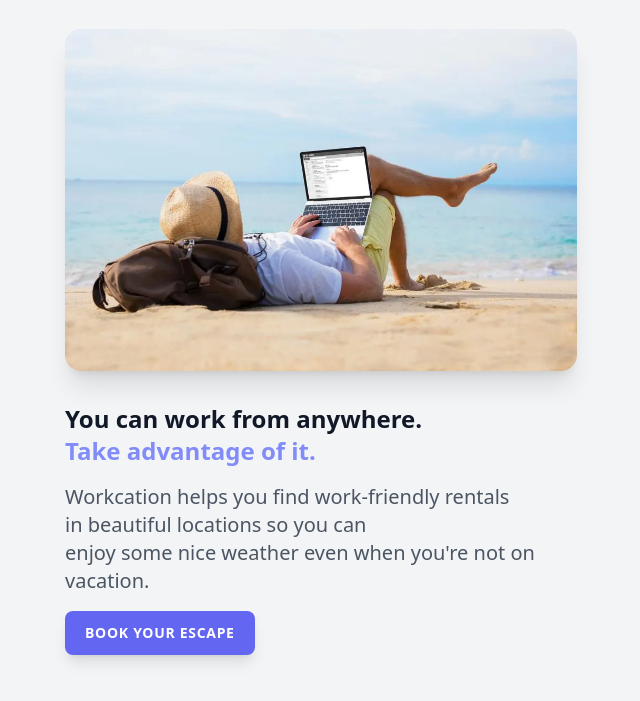
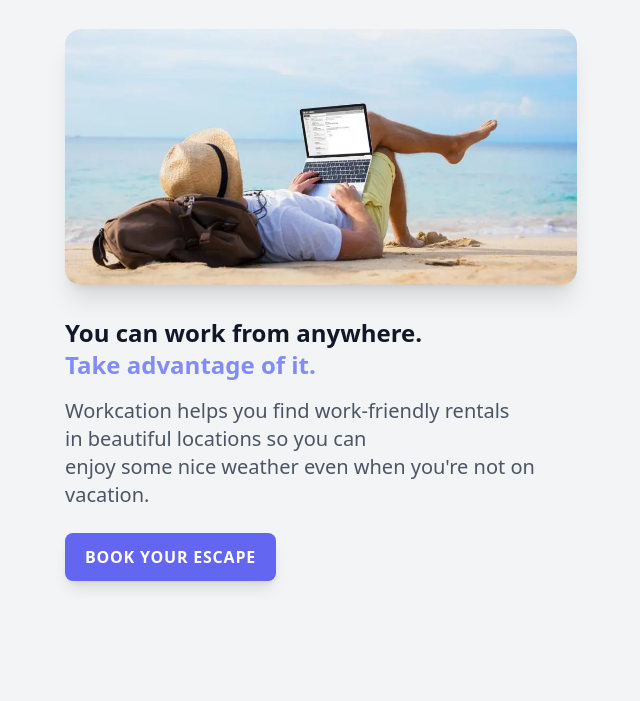
Before and after one commit to AntoineMHB/Codewars_with_JS, a website built with Vite: page index.html in a window 1280 px wide. Shown: the part 131-832 px from the top of the page, without its empty margins (319-959 px from the left). After the commit the page ends 800 px from the top, so only its background shows below. Built offline with nearby package versions, Linux system fonts and the light colour scheme.

Commit message:
responsiveness on sm breakpoint done

```diff
--- a/index.html
+++ b/index.html
@@ -8,7 +8,8 @@
 <body class="bg-gray-100 ">
     <div class="px-8 py-12 max-w-md mx-auto sm:max-w-xl">
         <img class="h-20" src="/img/logo.svg" alt="Workcation" />
-        <img class="mt-6 rounded-2xl shadow-xl sm:mt-8" src="/img/workvac.webp" alt="Man working on the beach">
+        <img class="mt-6 rounded-2xl shadow-xl sm:mt-8 sm:h-64 sm:w-full
+        sm:object-cover object-center" src="/img/workvac.webp" alt="Man working on the beach">
         <h1 class="mt-6 text-2xl font-bold text-gray-900 sm:mt-8">
             You can work from anywhere. <br>
             <span class="text-indigo-400">Take advantage of it. </span>
@@ -18,9 +19,9 @@
             enjoy some nice weather even when you're not on <br>
             vacation.
         </p>
-        <div class="mt-4">
+        <div class="mt-4 sm:mt-6">
            <a class="inline-block px-5 py-3 rounded-lg shadow-lg bg-indigo-500 text-white
-           uppercase tracking-wider font-semibold text-sm">Book your escape</a>
+           uppercase tracking-wider font-semibold text-sm sm:text-base">Book your escape</a>
         </div>
     </div>
 </body>
```
Also changed, not shown: last_digit.js (renamed from perfect_power.js).
